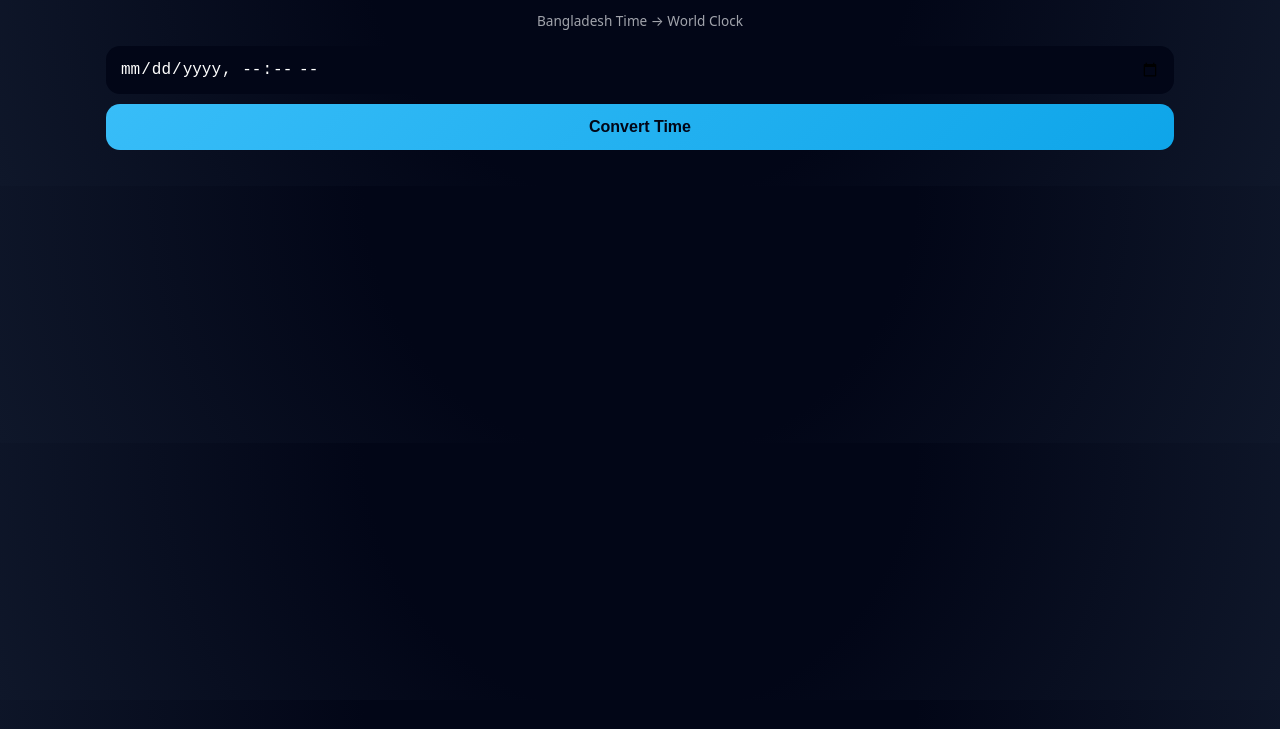
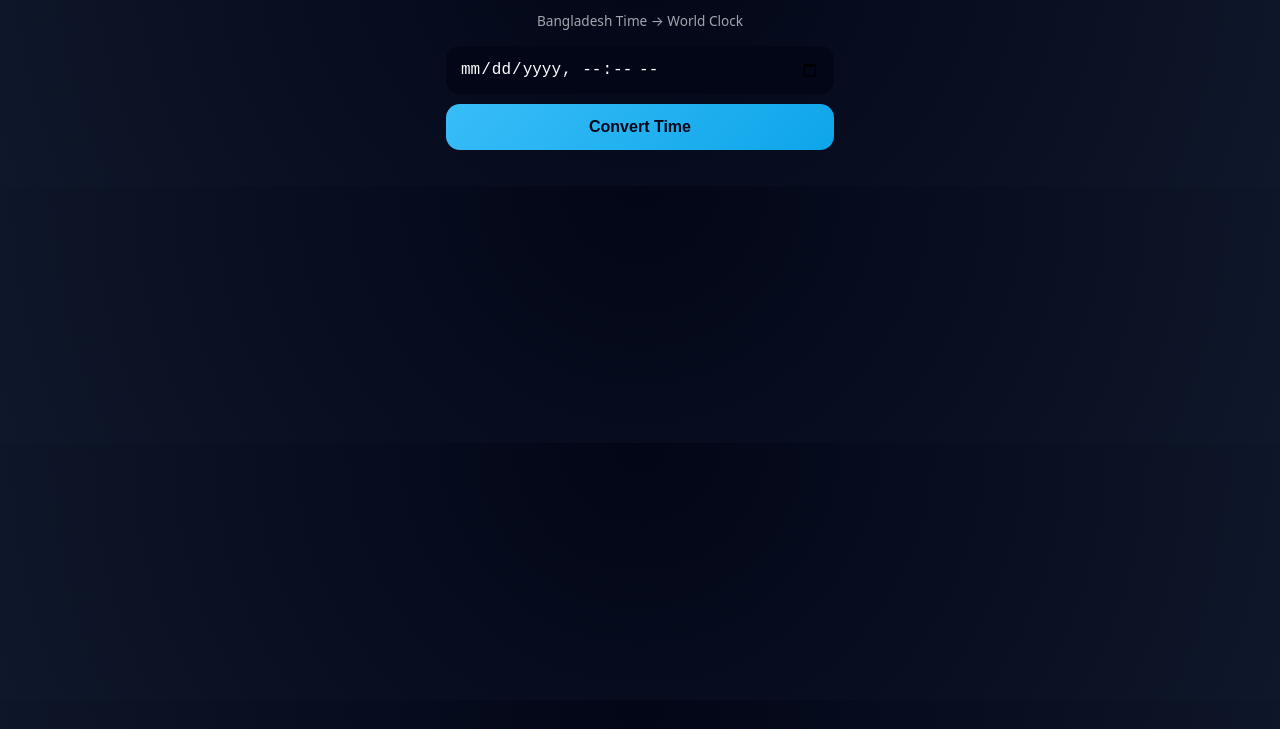
Before and after one commit to rtashadullah/Glob-time-converter, a plain HTML site: page index.html in a window 1280 px wide. Shown: the part 71-800 px from the top of the page. Drawn offline with Linux system fonts and the light colour scheme.

Commit message:
Update style.css

```diff
--- a/style.css
+++ b/style.css
@@ -1,22 +1,18 @@
-* {
-  box-sizing: border-box;
-}
+* { box-sizing: border-box; }
 
 body {
   margin: 0;
-  font-family: system-ui, -apple-system, BlinkMacSystemFont, sans-serif;
-  background: radial-gradient(circle at top, #020617, #020617 40%, #0f172a);
+  font-family: system-ui, -apple-system, sans-serif;
+  background: radial-gradient(circle at top, #020617, #0f172a);
   color: #e5e7eb;
 }
 
-/* App Frame */
 .container {
   max-width: 420px;
   margin: auto;
   padding: 16px;
 }
 
-/* Header */
 h1 {
   font-size: 1.6rem;
   text-align: center;
@@ -30,7 +26,6 @@
   margin-bottom: 16px;
 }
 
-/* Input Bar */
 input, button {
   width: 100%;
   border: none;
@@ -53,14 +48,12 @@
   cursor: pointer;
 }
 
-/* Cards Grid */
 #results {
   display: grid;
   grid-template-columns: 1fr;
   gap: 12px;
 }
 
-/* Country Card */
 .box {
   background: linear-gradient(180deg, rgba(255,255,255,.05), rgba(255,255,255,.02));
   border-radius: 18px;
@@ -78,15 +71,4 @@
   font-size: 0.85rem;
   opacity: 0.9;
   margin: 3px 0;
-}
-
-/* Desktop Enhancement */
-@media (min-width: 768px) {
-  .container {
-    max-width: 1100px;
   }
-
-  #results {
-    grid-template-columns: repeat(3, 1fr);
-  }
-  }
```
